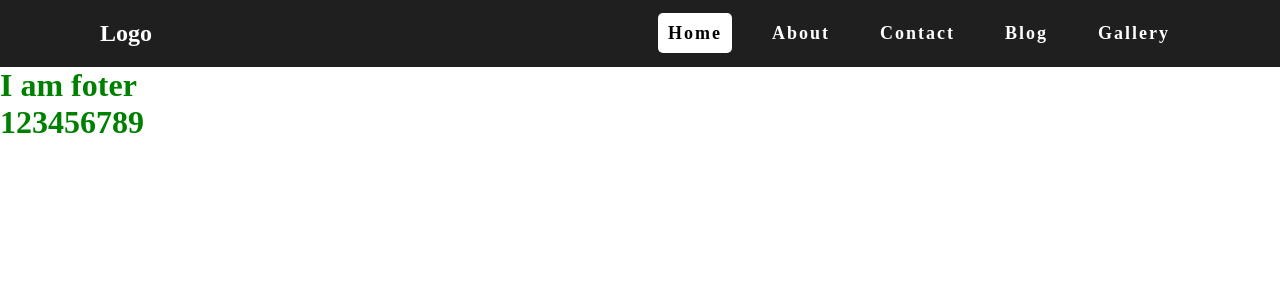
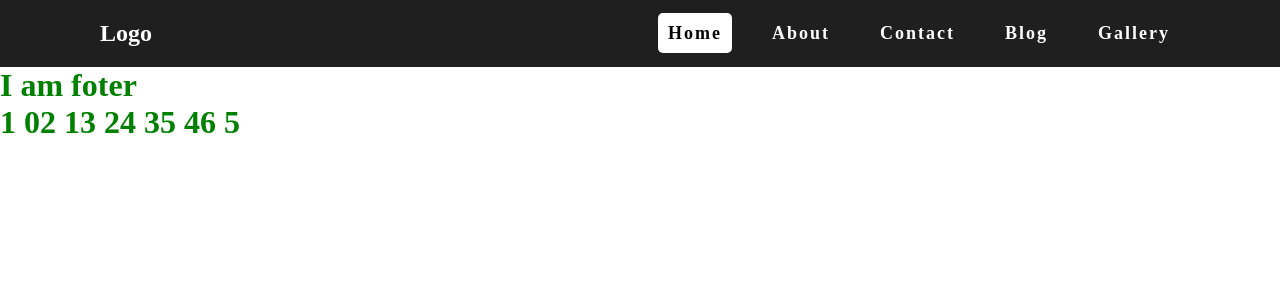
Before and after one commit to HMZeeshanLatif/Vue-Templets, a Vue app: page / in a window 1280 px wide. Shown: the top 300 px of the page. Built offline with nearby package versions, Linux system fonts and the light colour scheme.

Commit message:
Instead of map

```diff
--- a/src/components/HeroSection/index.vue
+++ b/src/components/HeroSection/index.vue
@@ -1,8 +1,12 @@
-<script setup></script>
+<script setup>
+    const numbers=[1,2,3,4,5,6]
+
+</script>
 <template>
   <h1>
-    <span v-for="(item, index) in [1, 2, 3, 4, 5, 6, 7, 8, 9]" :key="index">
+    <span v-for="(item, index) in numbers" :key="index">
       {{ item }}
+      {{ index }}
     </span>
   </h1>
 </template>
```
